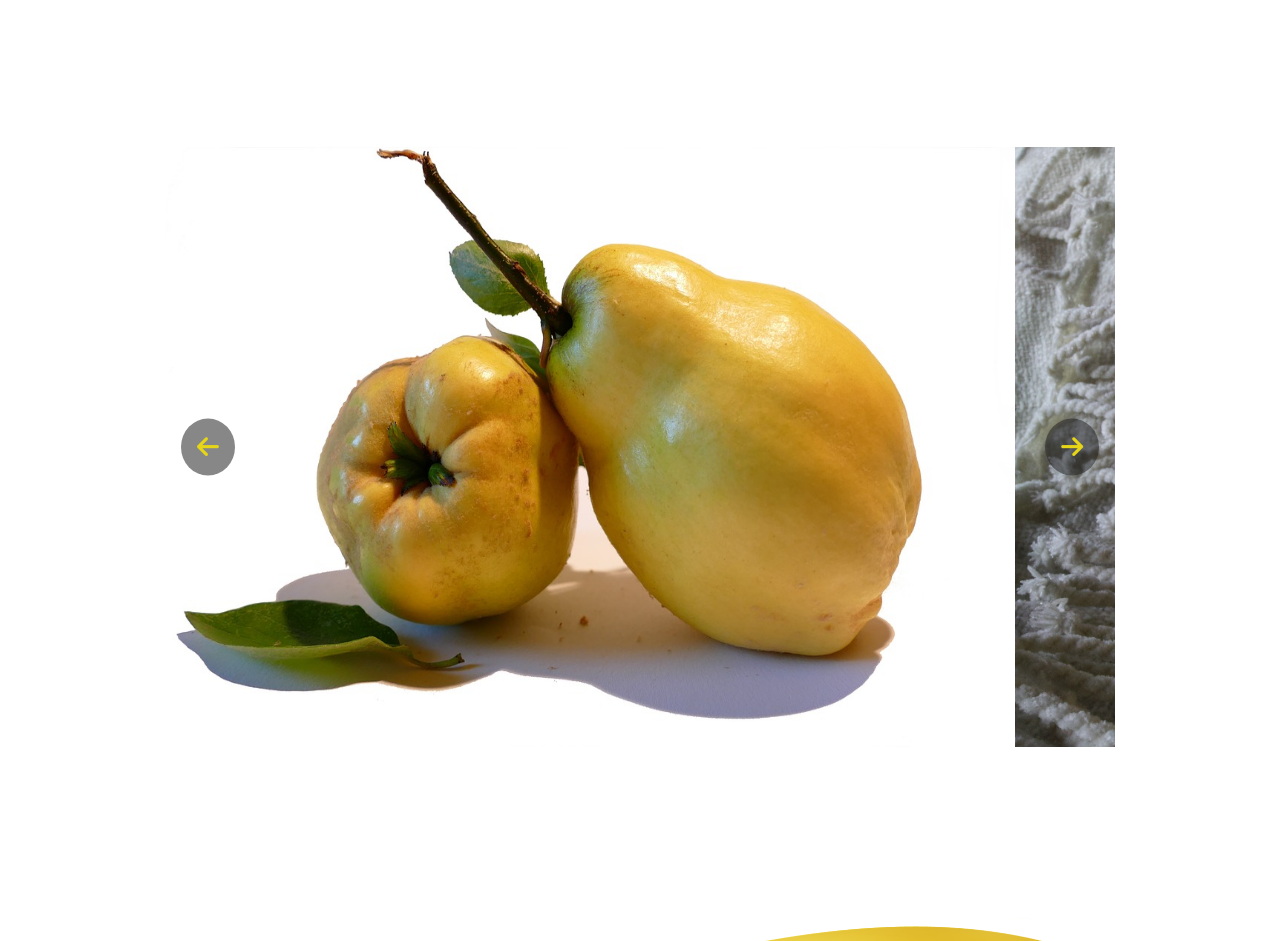
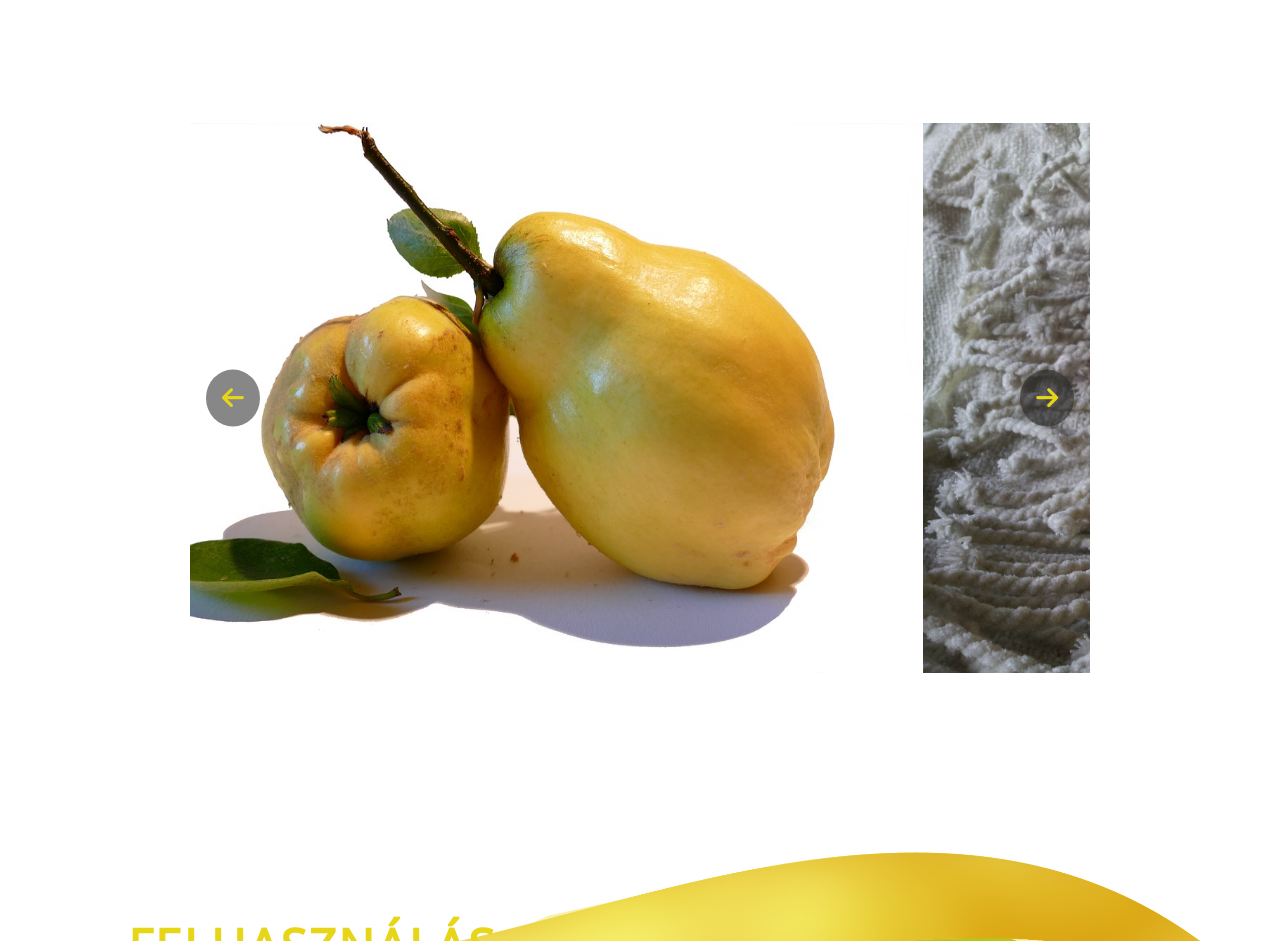
Before and after one commit to szitastamas/Birsalma_net, a plain HTML site: page index.html in a window 1280 px wide. Shown: the part 2680-3621 px from the top of the page. Drawn offline with nearby package versions, Linux system fonts and the light colour scheme.

Commit message:
Update style.css

```diff
--- a/css/style.css
+++ b/css/style.css
@@ -252,7 +252,7 @@ header{
 /* THE FRUIT SECTION */
 
 #thefruit{
-  max-width: 90%;
+  max-width: 100%;
   margin: auto;
   overflow: hidden;
   opacity: 0;
@@ -528,8 +528,8 @@ button:hover{
 }
 
 .pic-gallery-container{
-  width: 950px;
-  height: 600px;
+  width: 900px;
+  height: 550px;
   margin: auto;
   position: relative;
   overflow: hidden;
```
